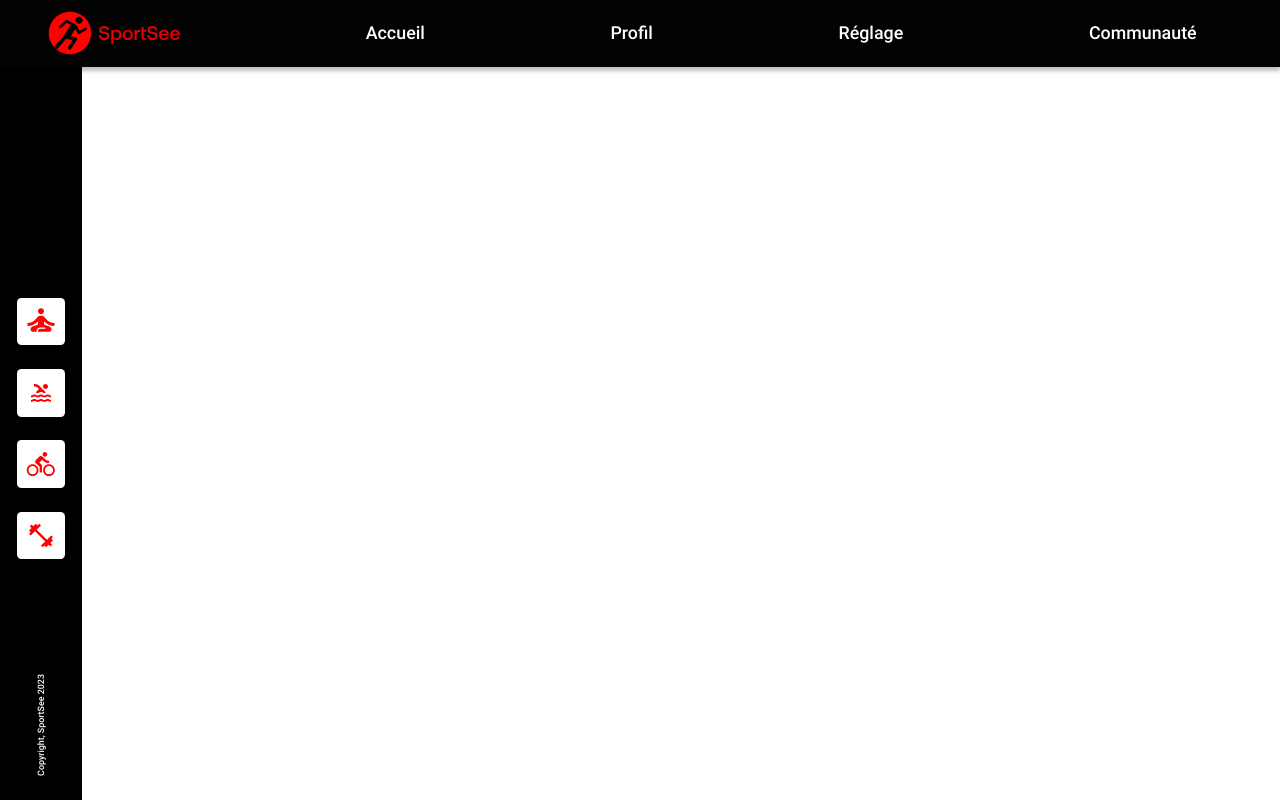
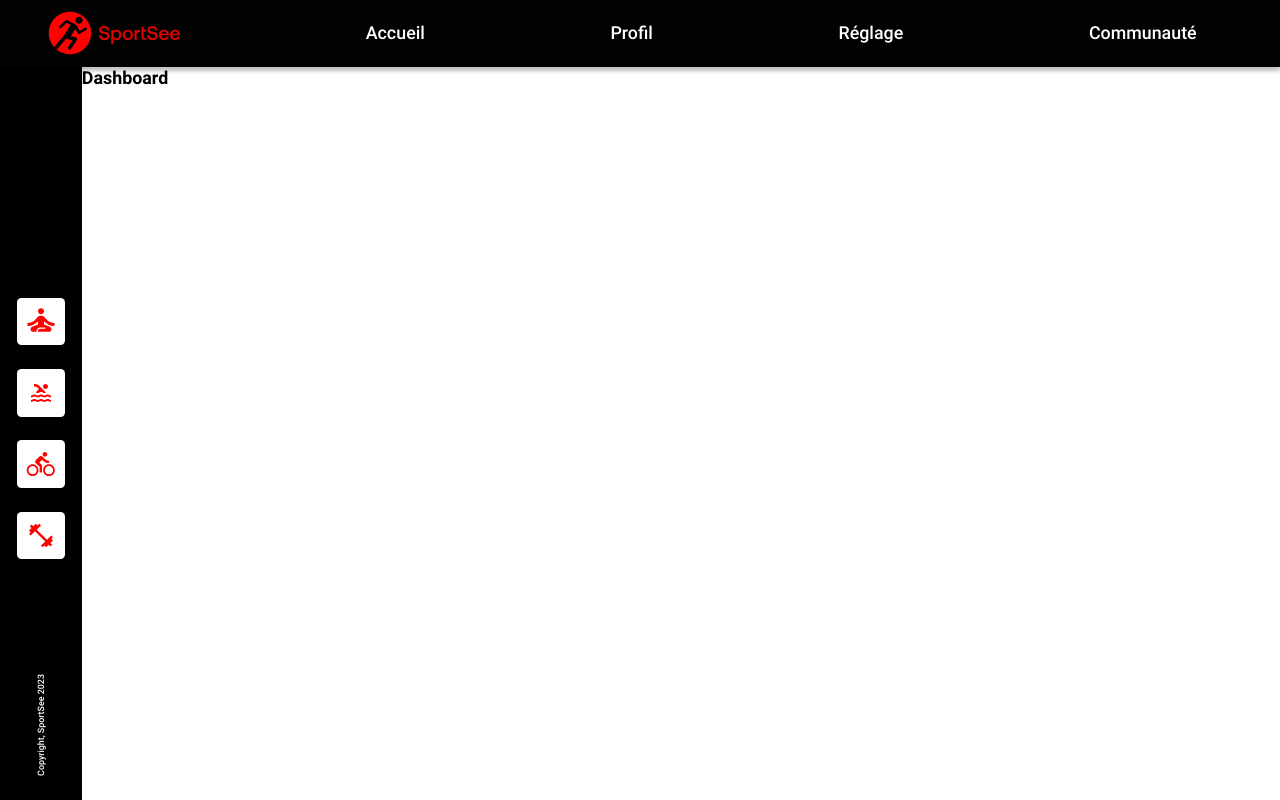
Before and after one commit to vzamboulingame/openclassrooms-projet-12, a React (Create React App) app: page /user/1 in a window 1280 px wide. Built offline with nearby package versions, Linux system fonts and the light colour scheme.

Commit message:
Added routes with react router :
- Install react-router-dom package
- Created Empty, Dashboard, NotFound empty components
- Added routes for Empty, Dashboard, NotFound components

```diff
--- a/package.json
+++ b/package.json
@@ -8,6 +8,7 @@
     "@testing-library/user-event": "^13.5.0",
     "react": "^18.2.0",
     "react-dom": "^18.2.0",
+    "react-router-dom": "^6.13.0",
     "react-scripts": "5.0.1",
     "sass": "^1.63.3"
   },
--- a/src/App.jsx
+++ b/src/App.jsx
@@ -1,5 +1,9 @@
+import { BrowserRouter as Router, Routes, Route } from "react-router-dom";
 import Header from "./components/Header";
 import Sidebar from "./components/Sidebar";
+import Dashboard from "./components/Dashboard";
+import NotFound from "./components/NotFound";
+import Empty from "./components/Empty";
 import "./styles/style.scss";
 
 /**
@@ -8,14 +12,20 @@ import "./styles/style.scss";
  * @param {void}
  * @returns {JSX.Element} Rendered component.
  */
+
 function App() {
   return (
-    <div>
+    <Router>
       <Header />
       <main className="main">
         <Sidebar />
+        <Routes>
+          <Route path="/" element={<Empty />} />
+          <Route path="/user/:userId" element={<Dashboard />} />
+          <Route path="*" element={<NotFound />} />
+        </Routes>
       </main>
-    </div>
+    </Router>
   );
 }
 
--- /dev/null
+++ b/src/components/Dashboard.jsx
@@ -0,0 +1,13 @@
+/**
+ * Dashboard component.
+ *
+ * @param {void}
+ * @returns {JSX.Element} - Rendered component.
+ */
+export default function Dashboard() {
+  return (
+    <section className="dashboard">
+      <h1 className="dashboard-header">Dashboard</h1>
+    </section>
+  );
+}
--- /dev/null
+++ b/src/components/Empty.jsx
@@ -0,0 +1,9 @@
+/**
+ * Empty component.
+ *
+ * @param {void}
+ * @returns {JSX.Element} - Rendered component.
+ */
+export default function Empty() {
+  return <section className="empty"></section>;
+}
--- /dev/null
+++ b/src/components/NotFound.jsx
@@ -0,0 +1,14 @@
+/**
+ * NotFound component.
+ *
+ * @param {void}
+ * @returns {JSX.Element} - Rendered component.
+ */
+export default function NotFound() {
+  return (
+    <section className="notfound">
+      <p className="notfound-code">Erreur 404</p>
+      <p className="notfound-code">La page que vous demandez n'existe pas.</p>
+    </section>
+  );
+}
--- /dev/null
+++ b/src/styles/components/_dashboard.scss
@@ -0,0 +1,11 @@
+/*****************************************
+* DASHBOARD COMPONENT STYLES
+*****************************************/
+
+@use "../utils/" as *;
+
+.dashboard {
+    display: flex;
+    width: 100%;
+    height: 100%;
+}
--- /dev/null
+++ b/src/styles/components/_empty.scss
@@ -0,0 +1,11 @@
+/*****************************************
+* EMPTY COMPONENT STYLES
+*****************************************/
+
+@use "../utils/" as *;
+
+.empty {
+    display: flex;
+    width: 100%;
+    height: 100%;
+}
--- a/src/styles/components/_index.scss
+++ b/src/styles/components/_index.scss
@@ -1,2 +1,5 @@
 @forward "./header";
 @forward "./sidebar";
+@forward "./dashboard";
+@forward "./notfound";
+@forward "./empty";
--- /dev/null
+++ b/src/styles/components/_notfound.scss
@@ -0,0 +1,11 @@
+/*****************************************
+* NOTFOUND COMPONENT STYLES
+*****************************************/
+
+@use "../utils/" as *;
+
+.notfound {
+    display: flex;
+    width: 100%;
+    height: 100%;
+}
```
Also changed, not shown: 1 other file (tests, documents, lock files or other folders).
